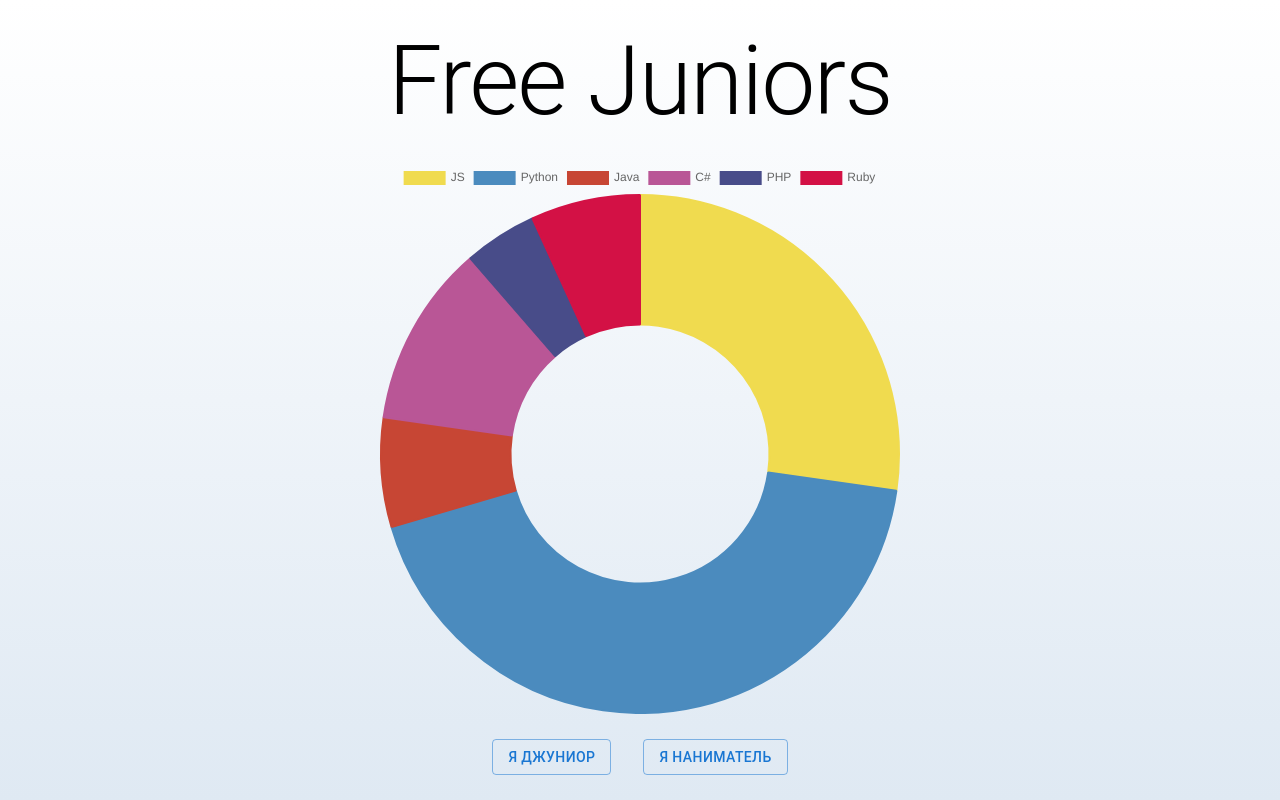
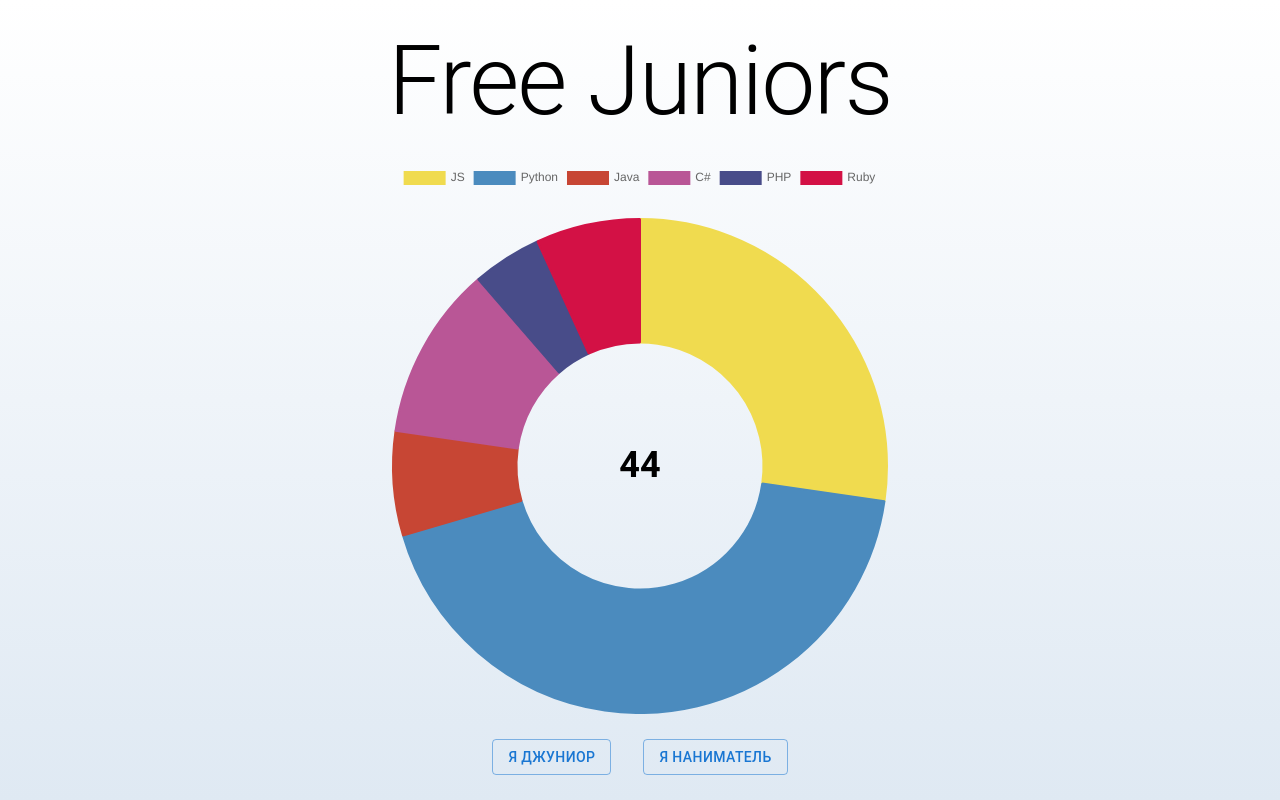
Before and after one commit to Filippoussis/free-juniors, a Next.js app: page / in a window 1280 px wide. Built offline with nearby package versions, Linux system fonts and the light colour scheme.

Commit message:
fix: create plugins for DoughnutChart

```diff
--- a/components/DoughnutChart/DoughnutChart.tsx
+++ b/components/DoughnutChart/DoughnutChart.tsx
@@ -3,6 +3,39 @@ import { Chart as ChartJS, ArcElement, Tooltip, Legend } from 'chart.js';
 import { Doughnut } from 'react-chartjs-2';
 
 ChartJS.register(ArcElement, Tooltip, Legend);
+
+const legendMargin = {
+  id: 'legendMargin',
+  afterDatasetsDraw(chart: any) {
+    const { ctx, data } = chart;
+    ctx.save();
+
+    const xCenter = chart.getDatasetMeta(0).data[0].x;
+    const yCenter = chart.getDatasetMeta(0).data[0].y;
+
+    let total = 0;
+    const dataValues = data.datasets[0].data;
+    if (dataValues.length > 0) {
+      total = dataValues.reduce((acc: any, curr: any) => acc + curr);
+    }
+
+    ctx.textAlign = 'center';
+    ctx.textBaseline = 'middle';
+    ctx.font = 'bold 36px Roboto, Helvetica, Aria, sans-serif';
+    ctx.fillText(total, xCenter, yCenter);
+  },
+};
+
+const textCenter = {
+  id: 'textCenter',
+  beforeInit(chart: any) {
+    const fitValue = chart.legend.fit;
+    chart.legend.fit = function () {
+      fitValue.bind(chart.legend)();
+      return (this.height += 24);
+    };
+  },
+};
 
 const data = {
   labels: ['JS', 'Python', 'Java', 'C#', 'PHP', 'Ruby'],
@@ -30,6 +63,11 @@ const data = {
   ],
 };
 
-const DoughnutChart = () => <Doughnut data={data} />;
+const DoughnutChart = () => (
+  <Doughnut
+    data={data}
+    plugins={[legendMargin, textCenter]}
+  />
+);
 
 export default DoughnutChart;
```
